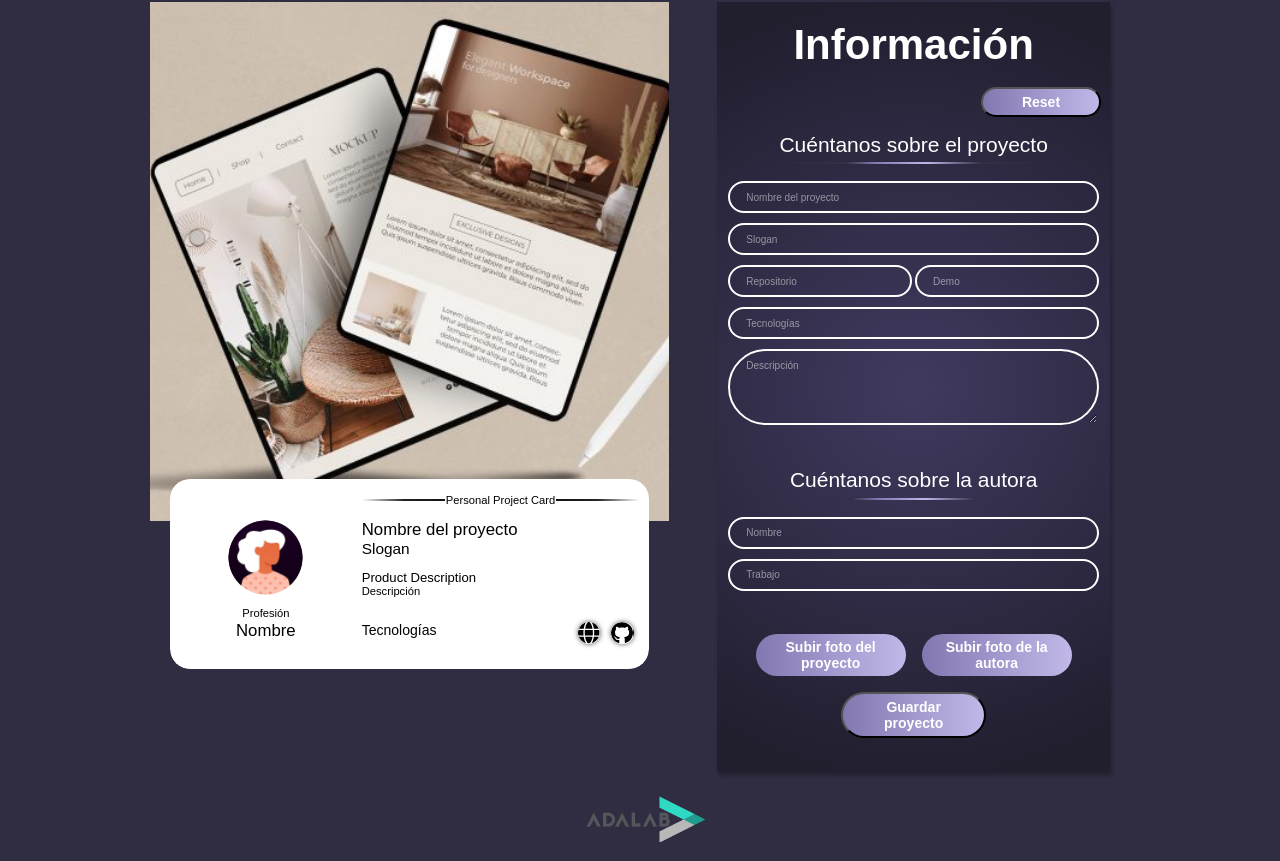
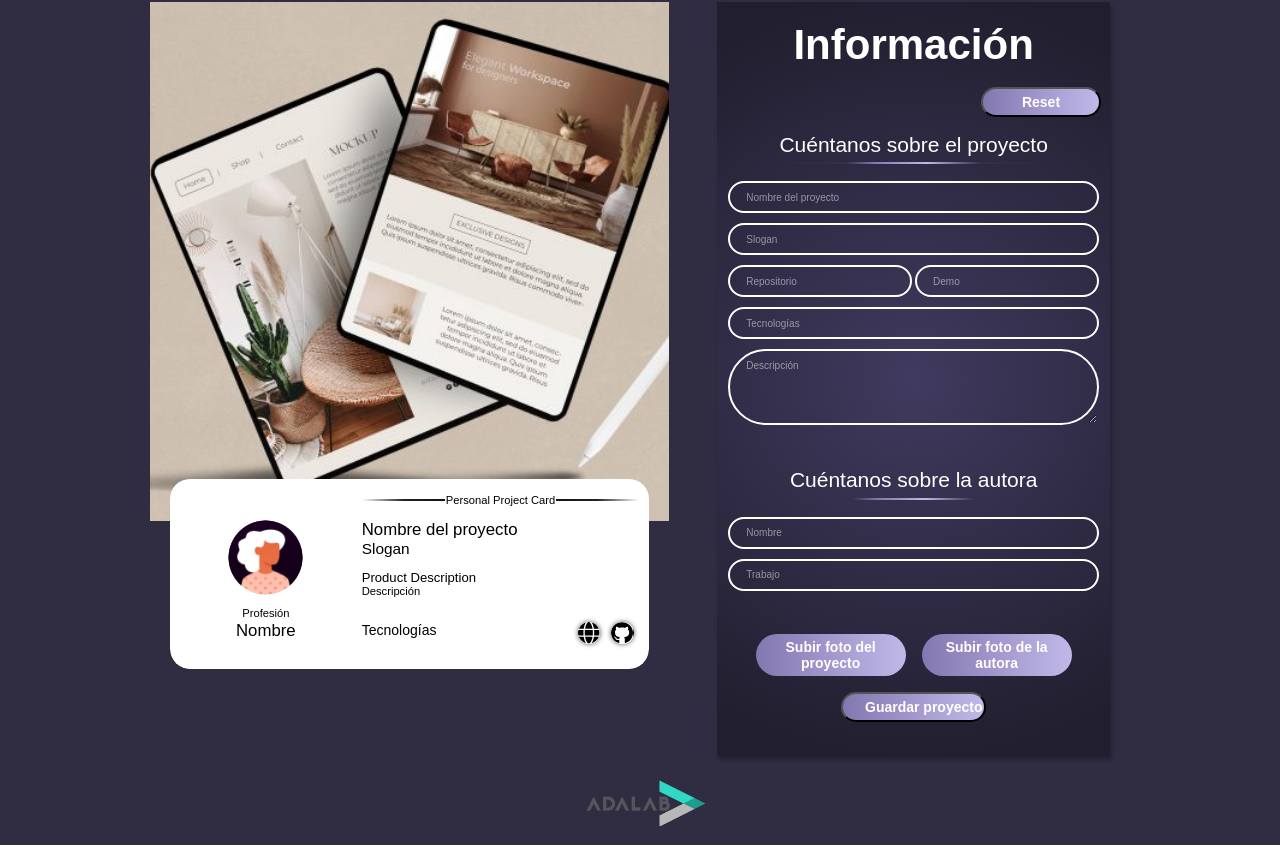
Before and after one commit to Loreto94/project-promo-48-module-4-team-2, a React (Vite) app: page /#/ in a window 1280 px wide. Shown: the part 292-1153 px from the top of the page. Built offline with nearby package versions, Linux system fonts and the light colour scheme.

Commit message:
required

```diff
--- a/src/components/Form.jsx
+++ b/src/components/Form.jsx
@@ -73,6 +73,7 @@ function Form(props) {
           id="name"
           placeholder="Nombre del proyecto"
           value={props.project.name}
+          required
         />
         <input
           onChange={handleChangeSlogan}
@@ -82,6 +83,7 @@ function Form(props) {
           id="slogan"
           placeholder="Slogan"
           value={props.project.slogan}
+          required
         />
         <div className="addForm__2col">
           <input
@@ -92,6 +94,7 @@ function Form(props) {
             id="repo"
             placeholder="Repositorio"
             value={props.project.repo}
+            required
           />
           <input
             onChange={handleChangeDemo}
@@ -101,6 +104,7 @@ function Form(props) {
             id="demo"
             placeholder="Demo"
             value={props.project.demo}
+            required
           />
         </div>
         <input
@@ -111,6 +115,7 @@ function Form(props) {
           id="technologies"
           placeholder="Tecnologías"
           value={props.project.technologies}
+          required
         />
         <textarea
           onChange={handleChangeDesc}
@@ -121,6 +126,7 @@ function Form(props) {
           placeholder="Descripción"
           rows="5"
           value={props.project.desc}
+          required
         ></textarea>
       </fieldset>
 
@@ -134,6 +140,7 @@ function Form(props) {
           id="autor"
           placeholder="Nombre"
           value={props.project.autor}
+          required
         />
         <input
           onChange={handleChangeJob}
@@ -143,6 +150,7 @@ function Form(props) {
           id="job"
           placeholder="Trabajo"
           value={props.project.job}
+          required
         />
       </fieldset>
 
@@ -155,9 +163,9 @@ function Form(props) {
           updateAvatar={onChangeUserImage}
           text="Subir foto de la autora"
         />
-        <button className="button--large" onClick={handleSaveProject}>
-          Guardar proyecto
-        </button>
+        <input type="submit" className="button--large" onClick={handleSaveProject} value=" Guardar proyecto" />
+
+
       </fieldset>
       <Loader classLoader={props.isLoading === true ? "loader" : ""} />
       <p className={`resultUrl ${props.isHidden ? "resultHidden" : ""}`}>
```
